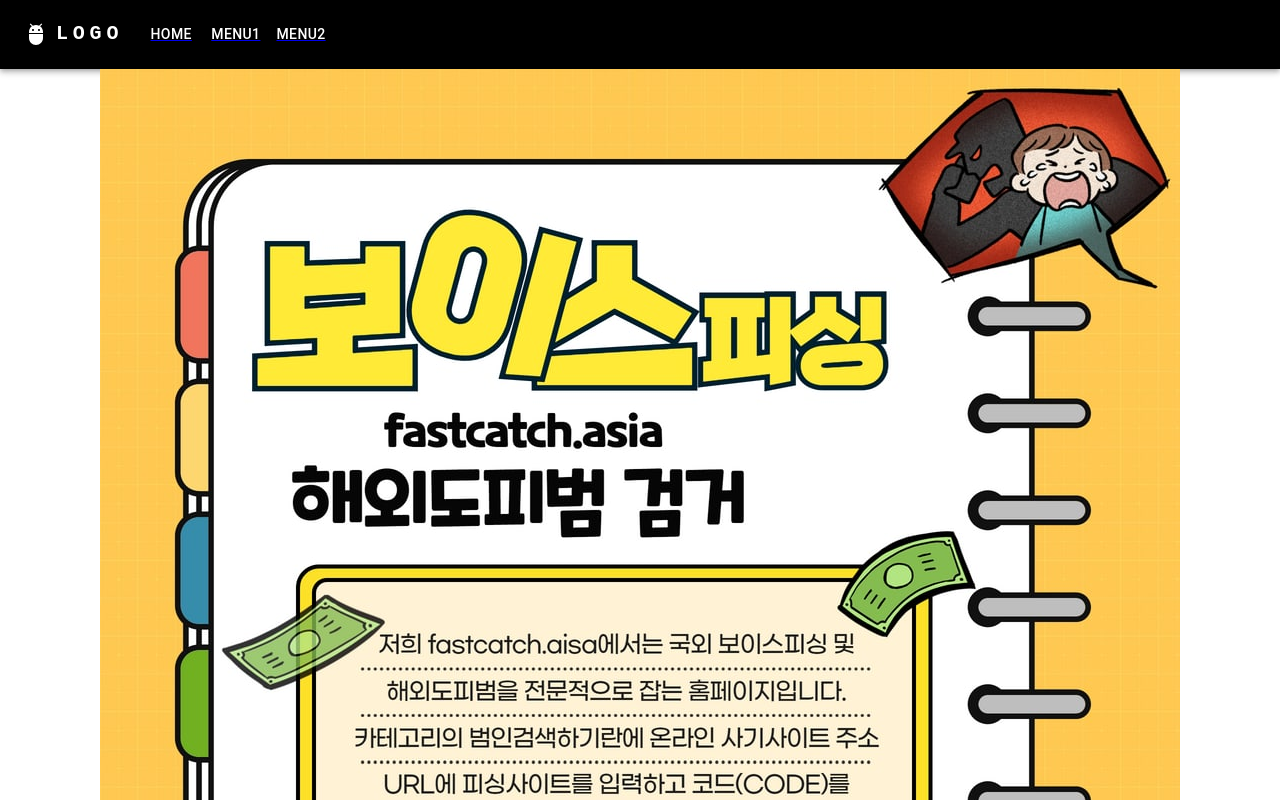
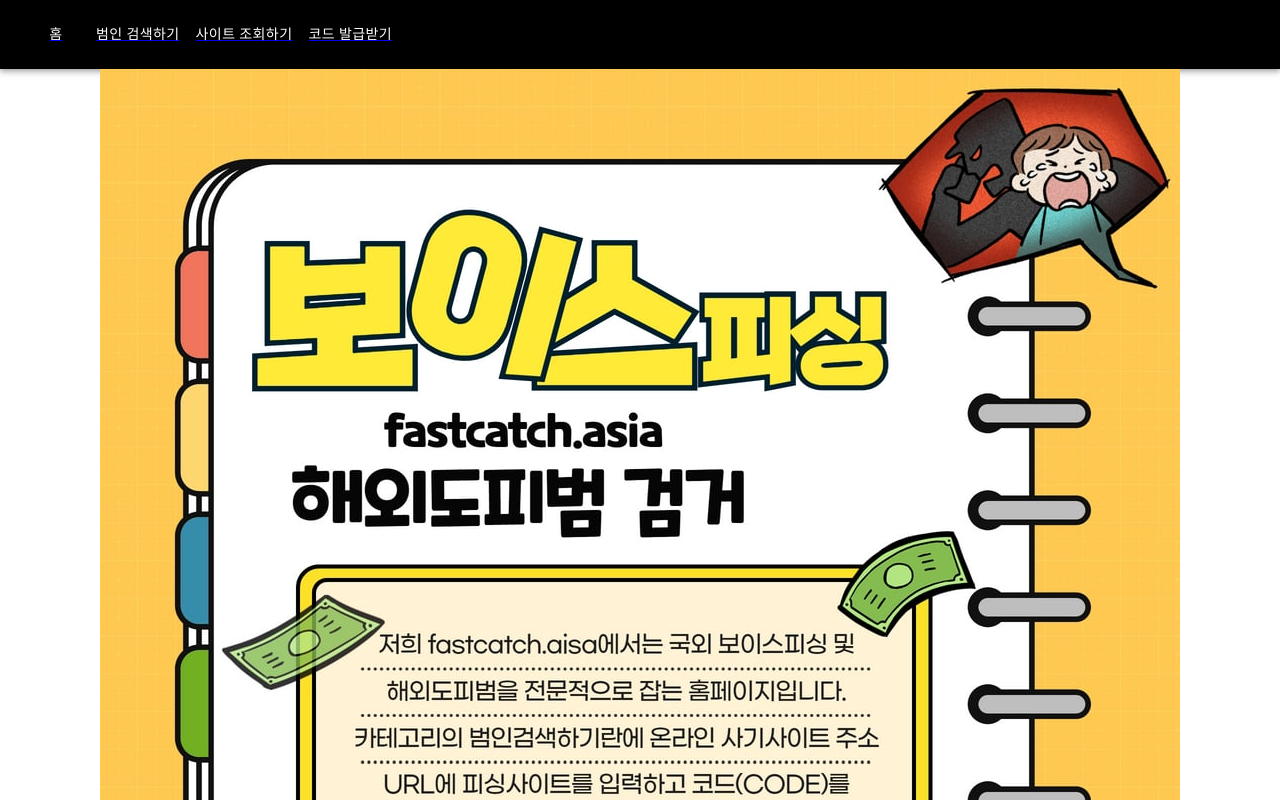
Before and after one commit to jarikexe/cd-front, a React (Create React App) app: page / in a window 1280 px wide. Shown: the top 800 px of the page. Built offline with nearby package versions, Linux system fonts and the light colour scheme.

Commit message:
asdfasdf

```diff
--- a/src/App.js
+++ b/src/App.js
@@ -14,10 +14,8 @@
 import AppBar from '@mui/material/AppBar';
 import Box from '@mui/material/Box';
 import Toolbar from '@mui/material/Toolbar';
-import Typography from '@mui/material/Typography';
 import Container from '@mui/material/Container';
 import Button from '@mui/material/Button';
-import AdbIcon from '@mui/icons-material/Adb'
 import Main from "./pages/Main";
 import Scam from "./pages/Scam";
 
@@ -34,7 +32,7 @@
     }
 });
 
-const pages = [{title: 'Home', path: '/'}, {title: 'Menu1', path: '/check'}, {title: 'Menu2', path: '/scam'}];
+const pages = [{title: '홈', path: '/',outside: false}, {title: '범인 검색하기', path: '/check',outside: false}, {title: '사이트 조회하기', path: '/scam',outside: false}, {title: '코드 발급받기', path: 'https://open.kakao.com/o/sn2R5ome', outside: true}];
 
 export default function App() {
 
@@ -55,26 +53,21 @@
                 <AppBar position="static">
                     <Container maxWidth="xl">
                         <Toolbar disableGutters>
-                            <AdbIcon sx={{display: {xs: 'none', md: 'flex'}, mr: 1}}/>
-                            <Typography
-                                variant="h6"
-                                noWrap
-                                component="a"
-                                sx={{
-                                    mr: 2,
-                                    display: {xs: 'none', md: 'flex'},
-                                    fontFamily: 'monospace',
-                                    fontWeight: 700,
-                                    letterSpacing: '.3rem',
-                                    color: 'inherit',
-                                    textDecoration: 'none',
-                                }}
+                            <Box sx={{flexGrow: 1, display: {xs: 'flex', md: 'flex'}}}>
+                                {pages.map((page) => (
+                                     page.outside ?
+                                            <a
+                                                href={page.path}
+                                                key={page.title}
                                             >
-                                LOGO
-                            </Typography>
-
-                            <Box sx={{flexGrow: 1, display: {xs: 'none', md: 'flex'}}}>
-                                {pages.map((page) => (
+                                                <Button
+                                                    onClick={handleCloseNavMenu}
+                                                    sx={{my: 2, color: 'white', display: 'block'}}
+                                                >
+                                                    {page.title}
+                                                </Button>
+                                            </a>
+                                            :
                                             <Link
                                                 to={page.path}
                                                 key={page.title}
@@ -86,6 +79,8 @@
                                                     {page.title}
                                                 </Button>
                                             </Link>
+
+
                                 ))}
                             </Box>
 
--- a/src/pages/Home.js
+++ b/src/pages/Home.js
@@ -6,15 +6,15 @@
 const Home = () => {
 
     return (
-        <Container component="main" maxWidth="xs" sx={{
+        <Container component="main" maxWidth="m" sx={{
             display: 'flex',
             flexDirection: 'column',
             alignItems: 'center',
         }}>
             <Link to='/check'>
-                <img src="/home1.jpg" alt="home img"/>
+                <img style={{maxWidth: '100%'}} src="/home1.jpg" alt="home img"/>
             </Link>
-            <img src="/home2.jpg" alt="secound home img"/>
+            <img style={{maxWidth: '100%'}} src="/home2.jpg" alt="secound home img"/>
         </Container>
     );
 }
--- a/src/pages/Main.js
+++ b/src/pages/Main.js
@@ -71,18 +71,24 @@
                              mt: 3,
                              backgroundImage: `url(/back.png)`,
                              width: '100%',
+                             backgroundPosition: 'top right',
                              height: 700,
-                             backgroundSize: 'cover',
                              padding: '30px',
                              paddingTop: '300px',
                              alignItems: 'center',
-                         }}>
+                         }}
+                         sm={{
+                             backgroundSize: 'cover',
+
+                         }}
+                    >
                         <Box sx={{maxWidth: '60%'}}>
                             <img style={{maxWidth: '100%'}} src="/title.png" alt="title"/>
                         </Box>
                         <Grid container spacing={2}>
-                            <Grid item xs={6}>
-                                <img style={{maxWidth: '100%'}} src="/tl1.png" alt="title"/>
+                            <Grid item sx={12} sm={6}>
+                                <img style={{maxWidth: '100%', height: "40px", width: 'auto'}} src="/tl1.png"
+                                     alt="title"/>
                                 <TextField
                                     style={{backgroundColor: '#fff'}}
                                     required
@@ -92,8 +98,9 @@
                                     name="url"
                                 />
                             </Grid>
-                            <Grid item xs={6}>
-                                <img style={{maxWidth: '100%'}} src="/tl2.png" alt="title"/>
+                            <Grid item sx={12} sm={6}>
+                                <img style={{maxWidth: '100%', height: "40px", width: 'auto'}} src="/tl2.png"
+                                     alt="title"/>
                                 <TextField
                                     style={{backgroundColor: '#fff'}}
                                     required
```
Also changed, not shown: 1 other file (tests, documents, lock files or other folders). Lines whose indentation alone changed are shown as unchanged.
